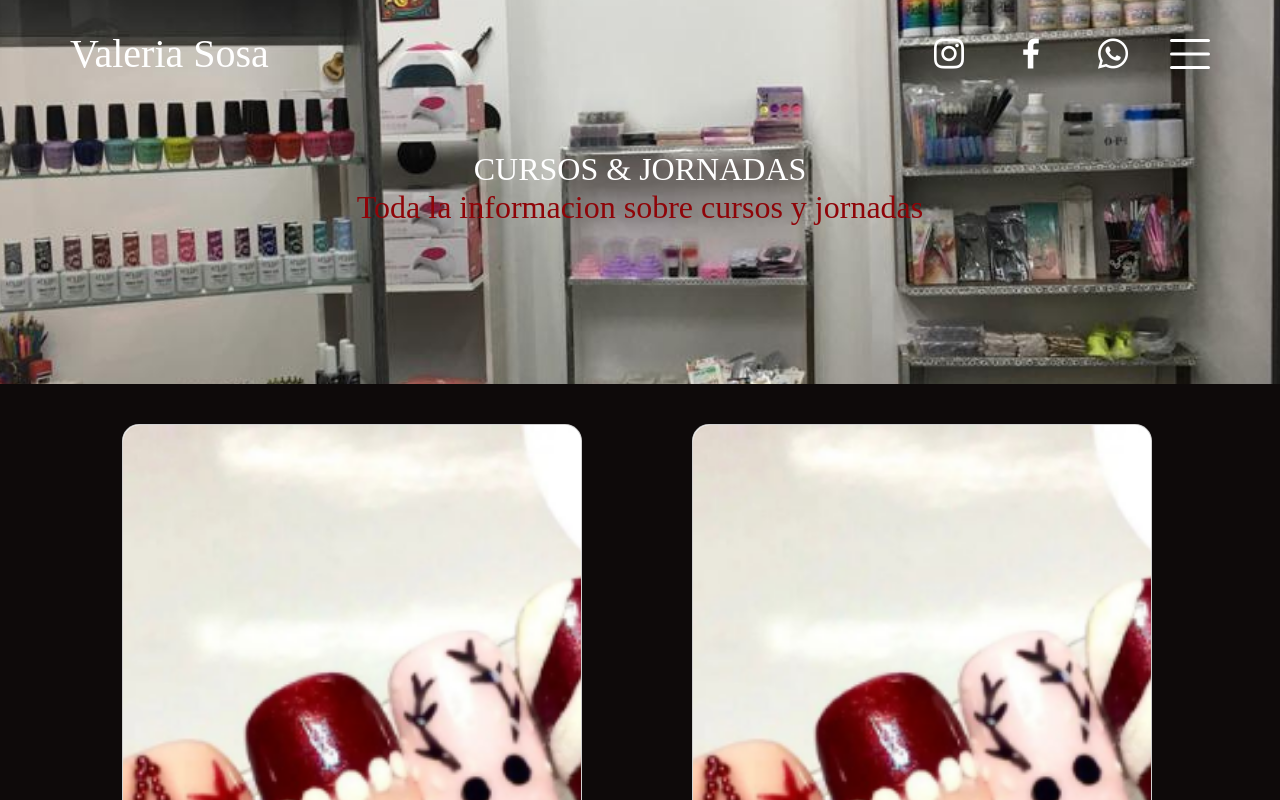
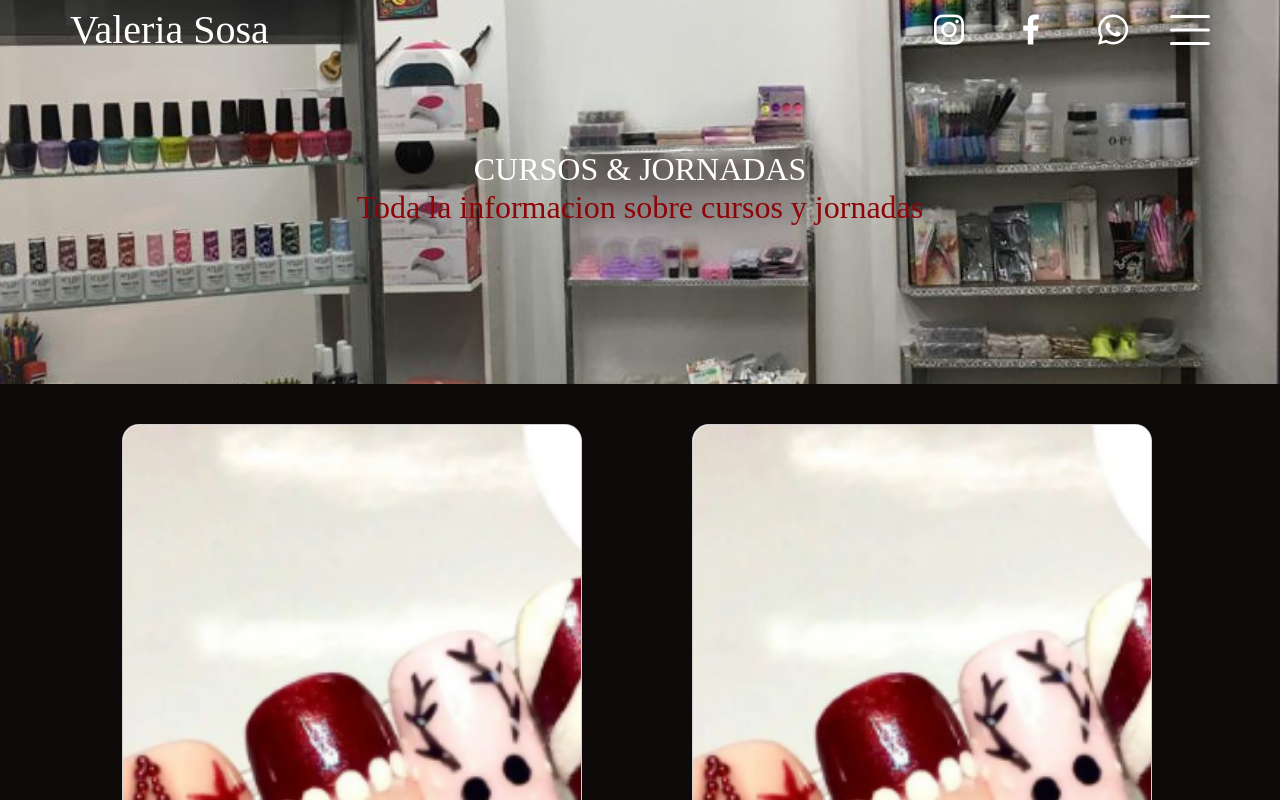
Before and after one commit to MatiasColazo1/tdu-page, an Angular app in the folder Cliente/: page /cursos in a window 1280 px wide. Shown: the top 800 px of the page. Built offline with nearby package versions, Linux system fonts and the light colour scheme; a web font is replaced by a local one.

Commit message:
background navbar

```diff
--- a/Cliente/src/app/components/navbar/navbar.component.css
+++ b/Cliente/src/app/components/navbar/navbar.component.css
@@ -111,7 +111,6 @@ ul {
 
 .content{
     width: 100%;
-    margin-top: 24px;
     position: fixed;
     z-index: 101;
 }
@@ -226,3 +225,10 @@ ul {
 .menu-overlay ul li:nth-child(3) {
   animation-delay: 0.9s;
 }
+
+
+
+
+.content.scrolled {
+  background-color: #0E0A0A;
+}
--- a/Cliente/src/app/components/navbar/navbar.component.html
+++ b/Cliente/src/app/components/navbar/navbar.component.html
@@ -1,4 +1,4 @@
-<div class="content">
+<div class="content" [ngClass]="{'scrolled': isScrolled}">
     <div class="header-content">
         <p class="logonav">Valeria Sosa</p>
         <ul class="example-1">
--- a/Cliente/src/app/components/navbar/navbar.component.ts
+++ b/Cliente/src/app/components/navbar/navbar.component.ts
@@ -1,12 +1,26 @@
-import { Component } from '@angular/core';
+import { Component, HostListener, OnInit } from '@angular/core';
 
 @Component({
   selector: 'app-navbar',
   templateUrl: './navbar.component.html',
   styleUrls: ['./navbar.component.css']
 })
-export class NavbarComponent {
+export class NavbarComponent implements OnInit {
   isMenuOpen = false;
+  isScrolled = false;
+
+  ngOnInit(): void {
+    window.addEventListener('scroll', this.scroll, true); // third parameter
+  }
+
+  @HostListener('window:scroll', ['$event'])
+  scroll(event: any): void {
+    this.isScrolled = window.scrollY > 100; // Ajusta 100 a la distancia de scroll que prefieras
+  }
+
+  ngOnDestroy(): void {
+    window.removeEventListener('scroll', this.scroll, true);
+  }
 
   toggleMenu() {
       this.isMenuOpen = !this.isMenuOpen;
```
